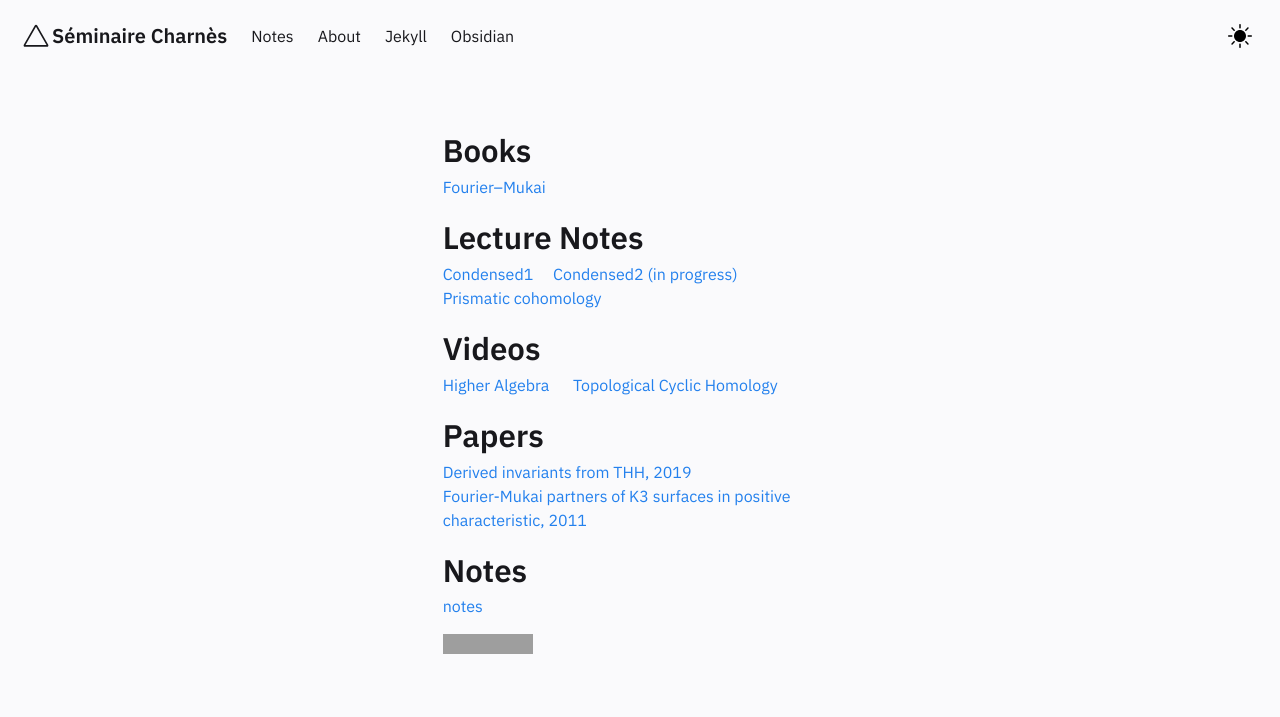
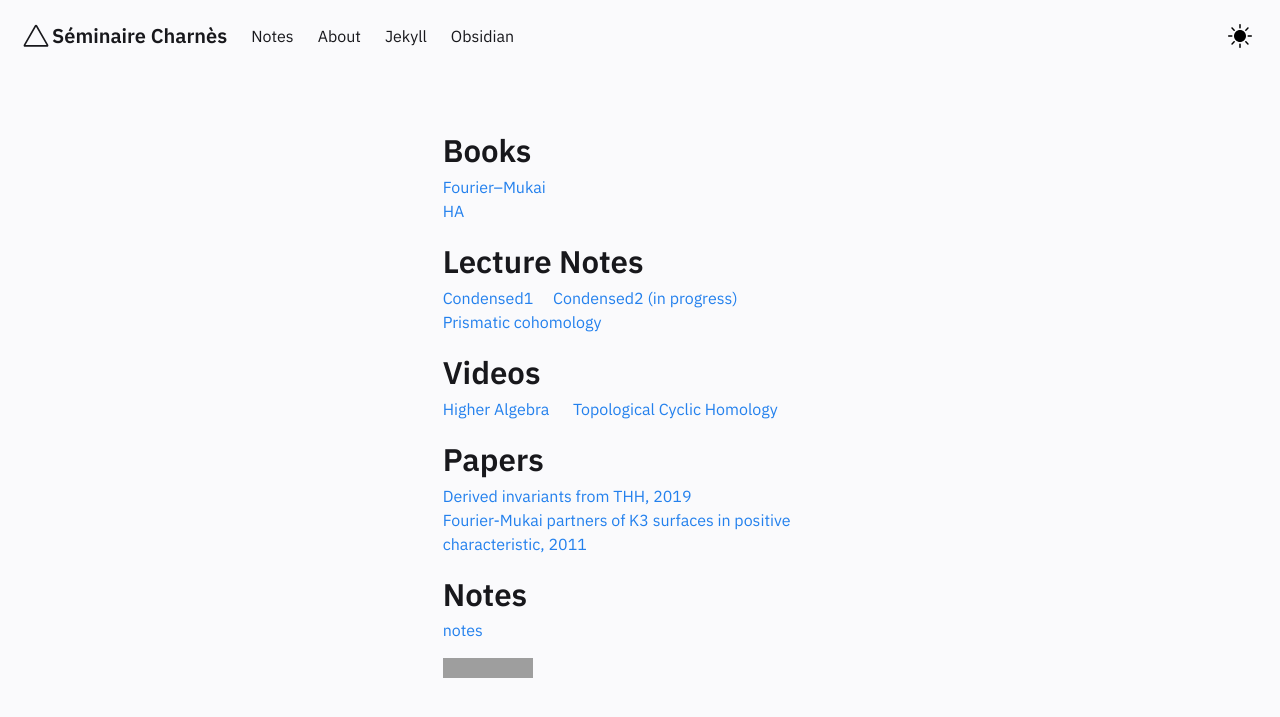
Before and after one commit to runxg/runxg.github.io, a Jekyll site: the page built from pages/index.md, in a window 1280 px wide. Shown: the top 717 px of the page. Built offline with Jekyll 4.4.1, drawn with Linux system fonts in a browser that asks for light colours; grey boxes are pictures that could not be loaded.

```diff
--- a/_includes/Homepage.html
+++ b/_includes/Homepage.html
@@ -8,6 +8,7 @@
             Details.
         </ol>
         </details>
+        <a href="https://www.math.ias.edu/~lurie/papers/HA.pdf">HA </a>
     </p>
 
     <p>
```
